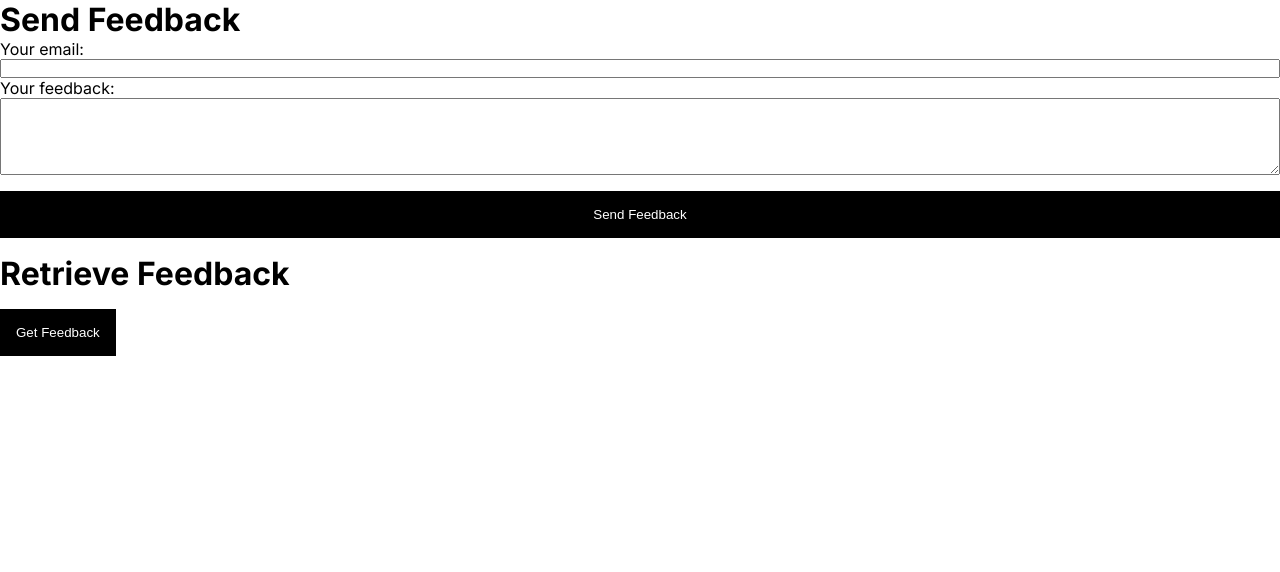
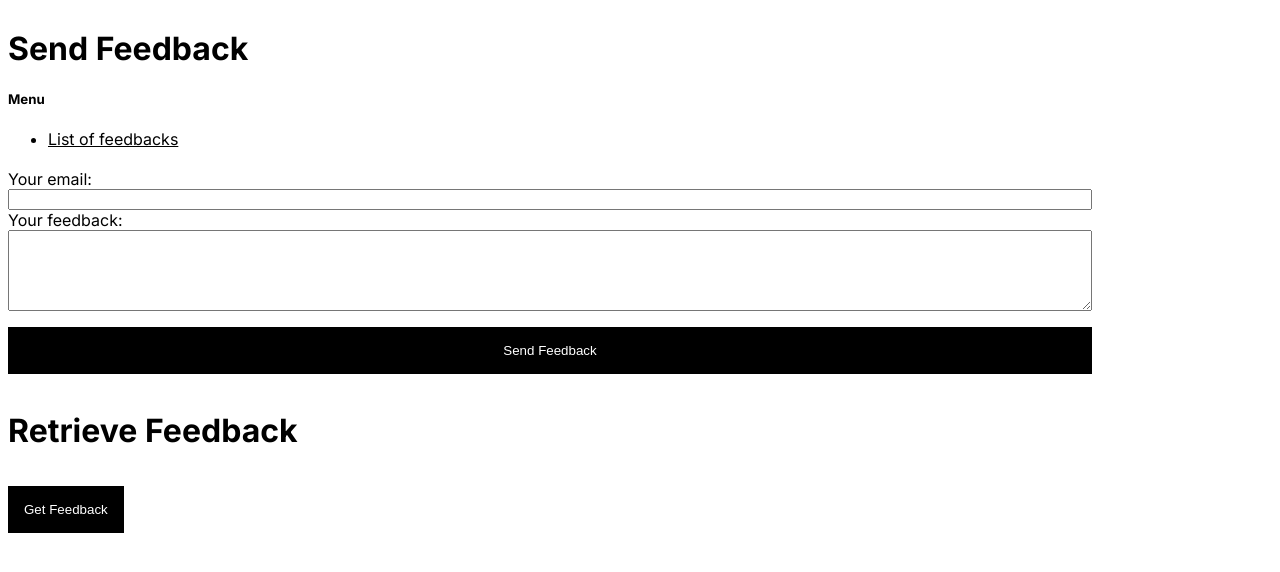
Before and after one commit to wolfitoXtreme/nextjs-14-course-pages-router, a Next.js app: page / in a window 1280 px wide. Shown: the top 572 px of the page. Built offline with nearby package versions, Linux system fonts and the light colour scheme.

Commit message:
section-09
up to lesson 231

```diff
--- a/data/feedback.json
+++ b/data/feedback.json
@@ -1 +1 @@
-[{"id":"46fff15d-d79b-437a-b937-6a523bd5538f","email":"cesar@cssguy4hire.com","text":"asdasd"},{"id":"34f8d4f4-4068-421c-89b2-de92ff78188c","email":"jane@doe.com","text":"Another feedback"}]
+[{"id":"46fff15d-d79b-437a-b937-6a523bd5538f","email":"cesar@cssguy4hire.com","text":"asdasd"},{"id":"34f8d4f4-4068-421c-89b2-de92ff78188c","email":"jane@doe.com","text":"Another feedback"},{"id":"4fa8fd0f-5800-45e6-bf35-f671cbc07e72","email":"cesar@cssguy4hire.com","text":"another"}]
--- /dev/null
+++ b/pages/api/[feedbackId].ts
@@ -0,0 +1,24 @@
+import type { NextApiRequest, NextApiResponse } from 'next';
+
+import { FeedbackT, MethodE } from '@/types';
+
+import { getPath, extractData } from './feedback';
+
+const handler = (req: NextApiRequest, res: NextApiResponse) => {
+  const {
+    method,
+    query: { feedbackId },
+  } = req;
+
+  if (method === MethodE.POST) {
+    // logic here if that is the case
+  }
+
+  // no requests are sent because the api is running in the same env.
+  const filePath = getPath();
+  const data = extractData(filePath) as FeedbackT[];
+  const feedbackItemData = data.find(({ id }) => id === feedbackId);
+  res.status(200).json({ message: 'this works', feedbackItemData });
+};
+
+export default handler;
--- a/pages/api/feedback.ts
+++ b/pages/api/feedback.ts
@@ -18,9 +18,9 @@ import { v4 as uuid } from 'uuid';
 
 import { MethodE } from '@/types';
 
-const getPath = () => path.join(process.cwd(), 'data', 'feedback.json');
+export const getPath = () => path.join(process.cwd(), 'data', 'feedback.json');
 
-const extractData = (filePath: string) =>
+export const extractData = (filePath: string) =>
   JSON.parse(fs.readFileSync(filePath).toString());
 
 const handler = (req: NextApiRequest, res: NextApiResponse) => {
--- /dev/null
+++ b/pages/feedback/index.tsx
@@ -0,0 +1,52 @@
+import { GetStaticProps } from 'next/types';
+import { useState } from 'react';
+
+import { getPath, extractData } from '@/api/feedback';
+import { FeedbackT } from '@/types';
+
+const FeedbackPage = ({ feedbackItems }: { feedbackItems: FeedbackT[] }) => {
+  // just for demonstration as data is already present in props
+  const [detailsData, setDetailsData] = useState<FeedbackT>();
+  const loadFeedbackHandler = (id: string) => {
+    fetch(`/api/${id}`) // calling dynamic api route [feedbackId].ts
+      .then(response => response.json())
+      // error handling...
+      .then(data => setDetailsData(data.feedbackItemData));
+  };
+
+  return (
+    <>
+      <ul>
+        {feedbackItems.map(({ id }) => (
+          <li key={id}>
+            <b>feedback No. </b> {id}
+            <br />
+            <button onClick={loadFeedbackHandler.bind(null, id)}>
+              Show details
+            </button>
+          </li>
+        ))}
+      </ul>
+      {detailsData && (
+        <>
+          <h3>item {detailsData.id} data:</h3>
+          <pre>{JSON.stringify(detailsData, null, 2)}</pre>
+        </>
+      )}
+    </>
+  );
+};
+
+export const getStaticProps: GetStaticProps = async () => {
+  // no requests are sent because the api is running in the same env.
+  const filePath = getPath();
+  const data = extractData(filePath);
+
+  return {
+    props: {
+      feedbackItems: data,
+    },
+  };
+};
+
+export default FeedbackPage;
--- a/pages/index.tsx
+++ b/pages/index.tsx
@@ -1,4 +1,5 @@
 import Head from 'next/head';
+import Link from 'next/link';
 import { FormEvent, useRef, useState } from 'react';
 
 import classNames from 'classnames';
@@ -53,6 +54,14 @@ export default function Home() {
       </Head>
       <main className={classNames(inter.className)}>
         <h1>Send Feedback</h1>
+        <nav>
+          <h5>Menu</h5>
+          <ul>
+            <li>
+              <Link href="/feedback">List of feedbacks</Link>
+            </li>
+          </ul>
+        </nav>
         <form onSubmit={submitFormHandler}>
           <div className="field">
             <label htmlFor="email">Your email:</label>
--- a/styles/globals.scss
+++ b/styles/globals.scss
@@ -1,86 +1,24 @@
 :root {
   --max-width: 1100px;
-  --border-radius: 12px;
-  --font-mono: ui-monospace, menlo, monaco, 'Cascadia Mono', 'Segoe UI Mono',
-    'Roboto Mono', 'Oxygen Mono', 'Ubuntu Monospace', 'Source Code Pro',
-    'Fira Mono', 'Droid Sans Mono', 'Courier New', monospace;
-  --foreground-rgb: 0, 0, 0;
-  --background-start-rgb: 214, 219, 220;
-  --background-end-rgb: 255, 255, 255;
-  --primary-glow: conic-gradient(
-    from 180deg at 50% 50%,
-    #16abff33 0deg,
-    #0885ff33 55deg,
-    #54d6ff33 120deg,
-    #0071ff33 160deg,
-    transparent 360deg
-  );
-  --secondary-glow: radial-gradient(rgb(255 255 255 / 1), rgb(255 255 255 / 0));
-  --tile-start-rgb: 239, 245, 249;
-  --tile-end-rgb: 228, 232, 233;
-  --tile-border: conic-gradient(
-    #00000080,
-    #00000040,
-    #00000030,
-    #00000020,
-    #00000010,
-    #00000010,
-    #00000080
-  );
-  --callout-rgb: 238, 240, 241;
-  --callout-border-rgb: 172, 175, 176;
-  --card-rgb: 180, 185, 188;
-  --card-border-rgb: 131, 134, 135;
-}
-
-@media (prefers-color-scheme: dark) {
-  :root {
-    --foreground-rgb: 255, 255, 255;
-    --background-start-rgb: 0, 0, 0;
-    --background-end-rgb: 0, 0, 0;
-    --primary-glow: radial-gradient(rgb(1 65 255 / 0.4), rgb(1 65 255 / 0));
-    --secondary-glow: linear-gradient(
-      to bottom right,
-      rgb(1 65 255 / 0),
-      rgb(1 65 255 / 0),
-      rgb(1 65 255 / 0.3)
-    );
-    --tile-start-rgb: 2, 13, 46;
-    --tile-end-rgb: 2, 5, 19;
-    --tile-border: conic-gradient(
-      #ffffff80,
-      #ffffff40,
-      #ffffff30,
-      #ffffff20,
-      #ffffff10,
-      #ffffff10,
-      #ffffff80
-    );
-    --callout-rgb: 20, 20, 20;
-    --callout-border-rgb: 108, 108, 108;
-    --card-rgb: 100, 100, 100;
-    --card-border-rgb: 200, 200, 200;
-  }
 }
 
 * {
-  margin: 0;
-  padding: 0;
   box-sizing: border-box;
 }
 
 html,
 body {
-  max-width: 100vw;
+  max-width: var(--max-width);
   overflow-x: hidden;
 }
 
 body {
-  color: rgb(var(--foreground-rgb));
+  main > * {
+    margin-bottom: 20px;
+  }
 }
 
 a {
-  text-decoration: none;
   color: inherit;
 }
 
@@ -108,6 +46,7 @@ button {
   border-style: none;
   outline: none;
   background-color: black;
+  cursor: pointer;
   transform: scale(1);
   transition: transform 100ms;
 
--- a/tsconfig.json
+++ b/tsconfig.json
@@ -23,6 +23,7 @@
     ],
     "paths": {
       "@/*": ["./*"],
+      "@/api/*": ["./pages/api/*"],
       "@/public/*": ["./public/*"],
       "@/components/*": ["./components/*"],
       "@/assets/*": ["./assets/*"],
```
Also changed, not shown: .eslintrc.js.
